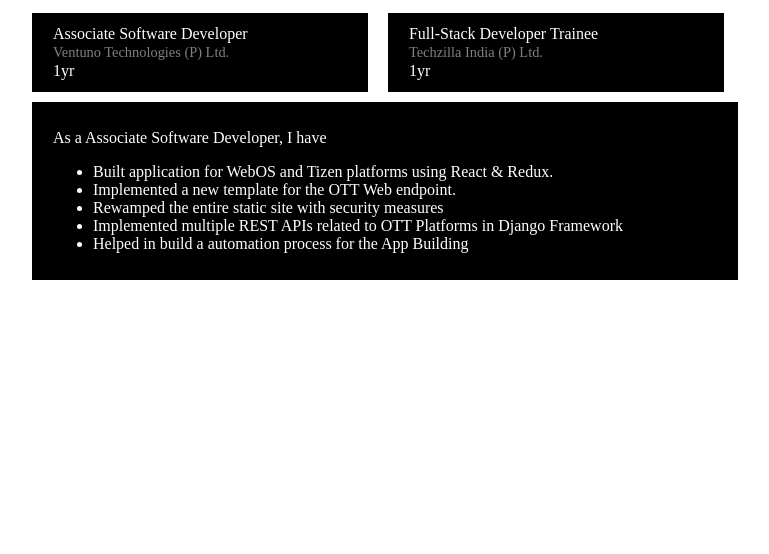
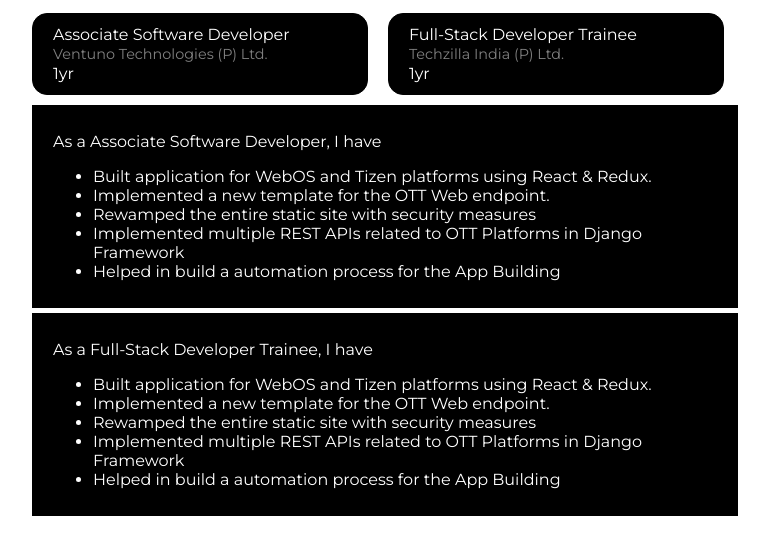
Before and after one commit to mepcovenkat97/Portfolio-stuff, a plain HTML site: page experience.html in a window 1280 px wide. Shown: the whole page, without its empty margins (144-913 px from the left). Drawn offline with Linux system fonts and the light colour scheme.

Commit message:
Font Family Added

```diff
--- a/experience.css
+++ b/experience.css
@@ -1,3 +1,8 @@
+@import url('https://fonts.googleapis.com/css2?family=Montserrat&display=swap');
+body{
+	font-family: 'Montserrat', sans-serif;
+}
+
 .exp-sec{
 	margin-right: auto;
 	margin-left: auto;
@@ -21,6 +26,7 @@
 	padding: 10px 20px;
 	width: 31%;
 	border: 1px solid black;
+	border-radius: 15px;
 	background-color: black;
 	color: white;
 }
@@ -58,7 +64,7 @@
 	}
 
 	.experience{
-		width: 100%;
+		/*width: 50%;*/
 	}
 
 	.experience-contained{
@@ -66,6 +72,6 @@
 	}
 
 	.detailed-experience{
-		/*width: 100%;*/
+		width: 80%;
 	}
 }
--- a/experience.html
+++ b/experience.html
@@ -36,6 +36,17 @@
 				<li>Helped in build a automation process for the App Building</li>
 			</ul>
 		</div>
+
+		<div class="detailed-experience">
+			<p>As a Full-Stack Developer Trainee, I have</p>
+			<ul>
+				<li>Built application for WebOS and Tizen platforms using React & Redux.</li>
+				<li>Implemented a new template for the OTT Web endpoint.</li>
+				<li>Rewamped the entire static site with security measures</li>
+				<li>Implemented multiple REST APIs related to OTT Platforms in Django Framework</li>
+				<li>Helped in build a automation process for the App Building</li>
+			</ul>
+		</div>
 	</div>
 </body>
 </html>
```
